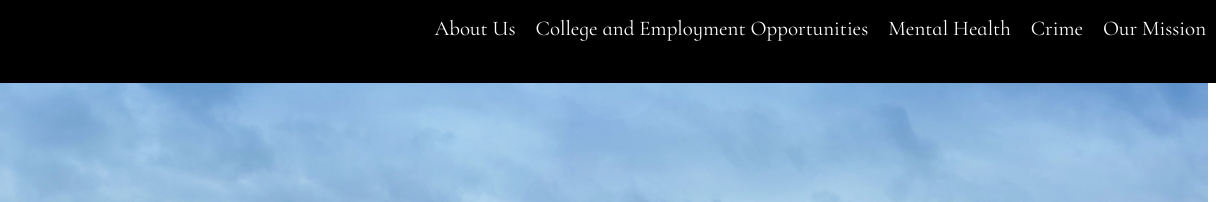
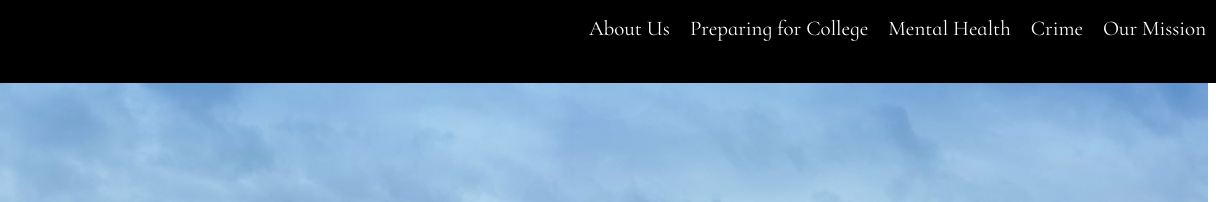
Before and after one commit to kumuthuraman/VitalYouth, a plain HTML site: page index.html in a window 1280 px wide. Shown: the top 202 px of the page, 64-1280 px from the left. Drawn offline with Linux system fonts and the light colour scheme; a web font is replaced by a local one.

Commit message:
Update index.html

```diff
--- a/index.html
+++ b/index.html
@@ -21,7 +21,7 @@
     <a onclick="smoothScroll(document.getElementById('section0'))" style="float:right;">Our Mission</a>
     <a onclick="smoothScroll(document.getElementById('section1'))" style="float:right;">Crime</a>
     <a onclick="smoothScroll(document.getElementById('section2'))" style="float:right;">Mental Health</a>
-    <a onclick="smoothScroll(document.getElementById('section3'))" style="float:right;">College and Employment Opportunities</a>
+    <a onclick="smoothScroll(document.getElementById('section3'))" style="float:right;">Preparing for College</a>
     <a onclick="smoothScroll(document.getElementById('section4'))" style="float:right;">About Us</a>
     <a href="javascript:void(0);" class="icon" onclick="myFunction()">
       <i class="fa fa-bars"></i>
@@ -116,7 +116,7 @@
     <div style="height:400px;background-color:white; transparent:50%;">
 <!-- content -->
       <section id = "section3">
-        <h2> College and Employment Opportunities </h2>
+        <h2> Preparing for College </h2>
           <p id="body"> Need to apply for colleges, can't forget the essays. What about the scholarships? Don't forget that resume for that part time job... Ever felt like you are completly lost when getting your foot into the real world? Look no further! Click the link below to get some tips on how to make the process easier!
               <div class="container" style= "margin-left: 25%;">
                 <a href="preparing_for_college.html">
```
